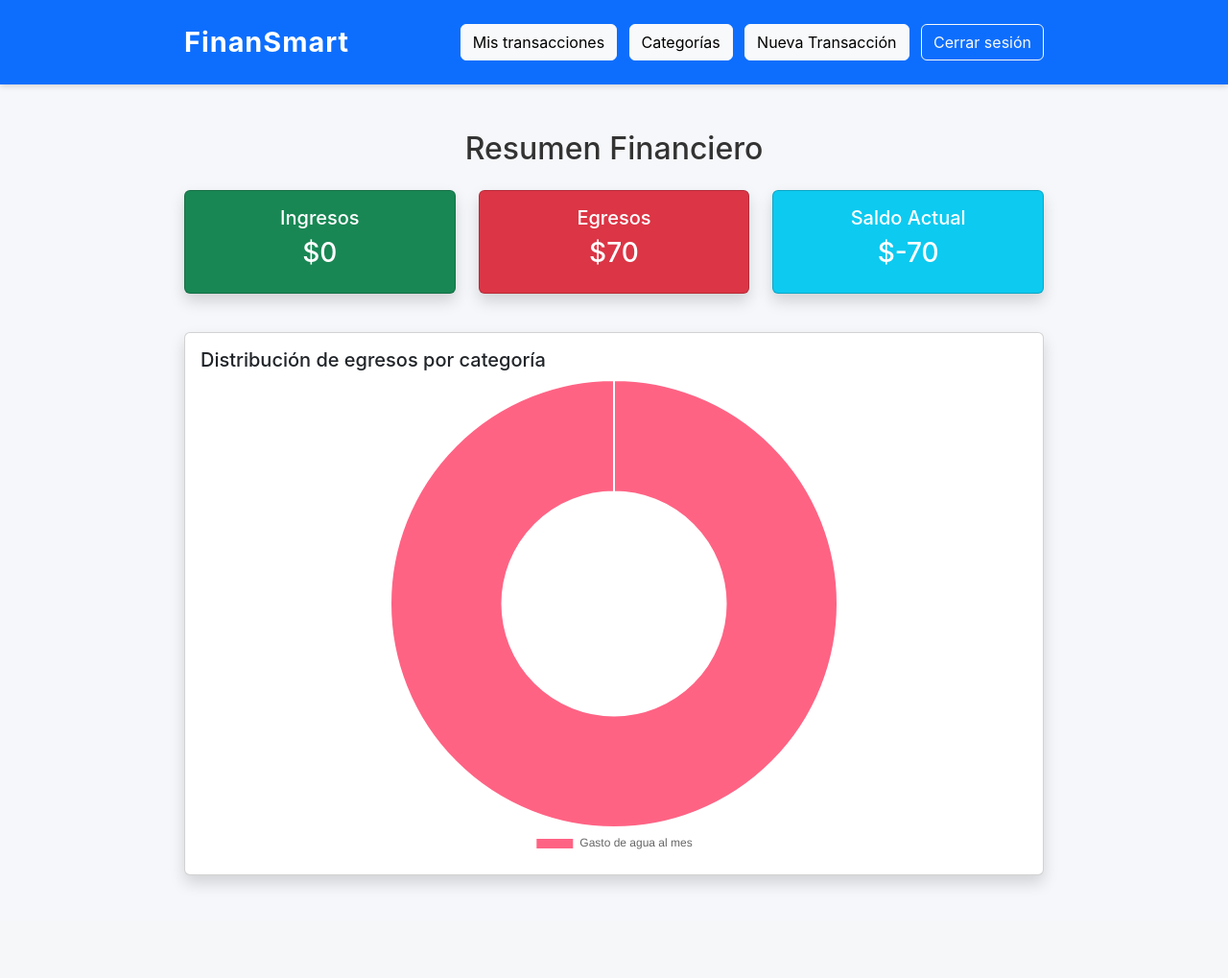
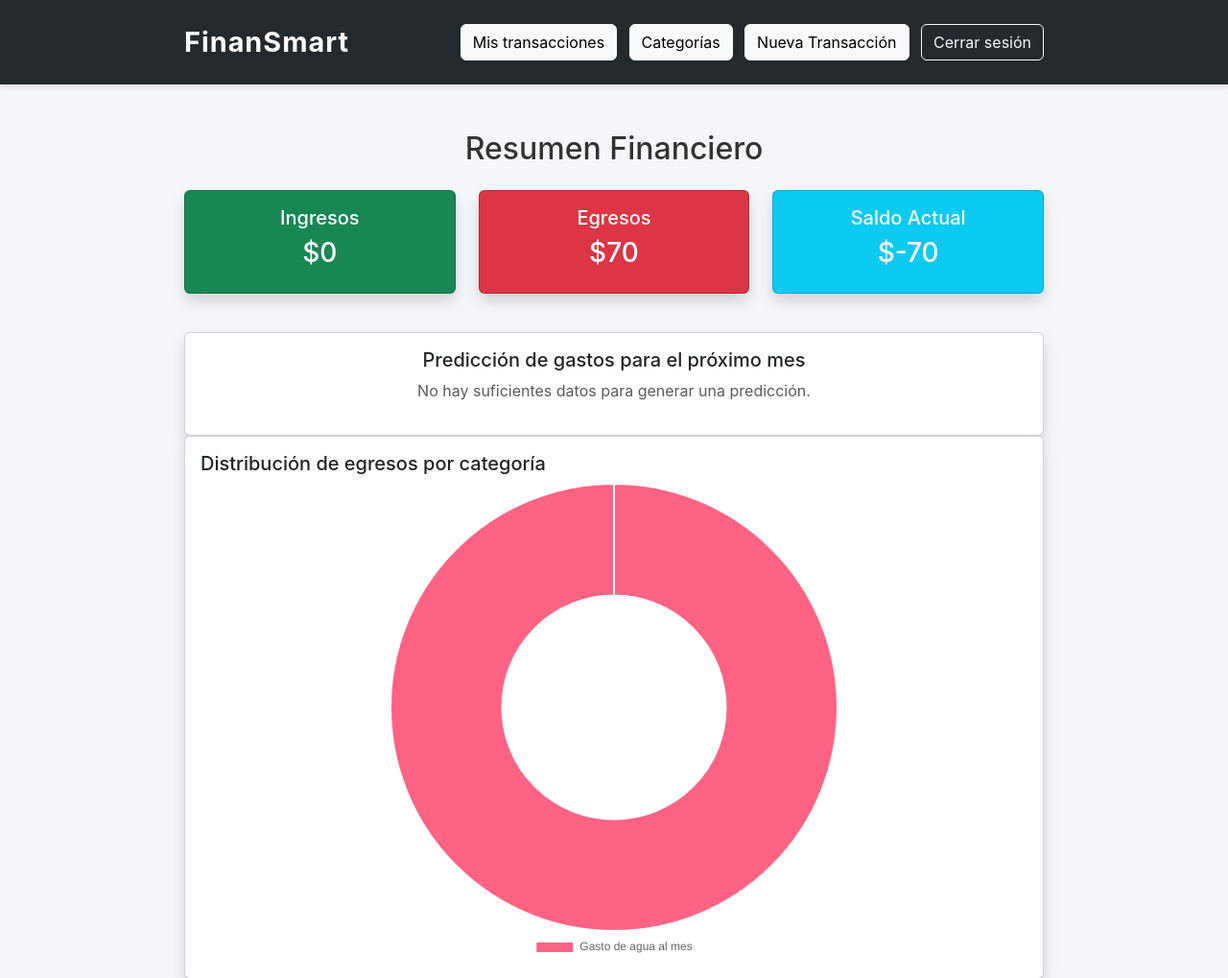
Before and after one commit to fcu2134/finansmarrt, a Flask app: page /panel in a window 1280 px wide. Shown: the top 1019 px of the page at 96% size. Before the commit the page ends 924 px from the top, so only its background shows below. Run offline with Flask 3, Linux system fonts and the light colour scheme; a user stored in the database is signed in; data comes from the database, SQL or seed files in the repository; parts of the project's set-up code (start-up, migrations or seed data) failed here and were passed over.

Commit message:
instalar requerimientos !!

```diff
--- a/app.py
+++ b/app.py
@@ -1,5 +1,3 @@
-
-
 from flask import Flask, render_template, redirect, url_for, flash, request
 from extensiones import db
 from flask_login import LoginManager, login_user, login_required, logout_user, current_user
@@ -7,50 +5,55 @@ from werkzeug.security import generate_password_hash, check_password_hash
 from formularios import FormularioRegistro, FormularioInicioSesion, FormularioCategoria, FormularioTransaccion
 from modelos import Transaccion, Categoria, Usuario
 from datetime import datetime
+import numpy as np
 
 app = Flask(__name__)
-
 app.config['SQLALCHEMY_DATABASE_URI'] = 'mysql+pymysql://root:@localhost/finansmart'
 app.config['SQLALCHEMY_TRACK_MODIFICATIONS'] = False
 app.config['SECRET_KEY'] = 'secreto2'
 
 db.init_app(app)
-from modelos import Usuario, Categoria, Transaccion
-#esto crea una instancaidel manejador de sesiones del usuario ,conecta con la aplicacion flask,y define la vista que se mostrara primero
+
+login_manager = LoginManager()
+login_manager.init_app(app)
+login_manager.login_view = 'login'
+
+# ================================
+#  paggina USUARIOS pe
+# ================================
+@login_manager.user_loader
+def cargar_usuario(usuario_id):
+    return db.session.get(Usuario, int(usuario_id))
+
 @app.route('/')
 def home():
     return redirect(url_for('login'))
 
-login_manager = LoginManager()
-login_manager.init_app(app)
-login_manager.login_view = 'login'
-#define una funcion para cargar un usuario desde la sesion
-@login_manager.user_loader
-#recibe lo que es la funcion guardado para soltar el objeto usuario que corresponde ese id
-def cargar_usuario(usuario_id):
-      return db.session.get(Usuario, int(usuario_id))
-
-
-#metodo para generar el registro del usuario y si existe te suelta un error
 @app.route('/registro', methods=['GET', 'POST'])
 def registro():
     formulario = FormularioRegistro()
     if formulario.validate_on_submit():
         existente = Usuario.query.filter(
-            (Usuario.nombre_usuario == formulario.nombre_usuario.data) | (Usuario.correo == formulario.correo.data)
+            (Usuario.nombre_usuario == formulario.nombre_usuario.data) |
+            (Usuario.correo == formulario.correo.data)
         ).first()
         if existente:
-            flash('El nombre de usuario o correo ya está registrado.')
+            flash('El nombre de usuario o correo ya está registrado.', 'error')
             return render_template('registro.html', formulario=formulario)
-        #esto encripta lo que es la contraseña
+
         clave_encriptada = generate_password_hash(formulario.contrasena.data)
-        nuevo_usuario = Usuario(nombre_usuario=formulario.nombre_usuario.data, correo=formulario.correo.data, contrasena=clave_encriptada)
+        nuevo_usuario = Usuario(
+            nombre_usuario=formulario.nombre_usuario.data,
+            correo=formulario.correo.data,
+            contrasena=clave_encriptada
+        )
         db.session.add(nuevo_usuario)
         db.session.commit()
-        flash('Registro exitoso. Ahora puedes iniciar sesión.')
+        flash('Registro exitoso. Ahora puedes iniciar sesión.', 'success')
         return redirect(url_for('login'))
+
     return render_template('registro.html', formulario=formulario)
-#esto es el metodo pal login donde flitramos por corroe y contraseña para verificar si existe
+
 @app.route('/login', methods=['GET', 'POST'])
 def login():
     formulario = FormularioInicioSesion()
@@ -62,16 +65,15 @@ def login():
         flash('Correo o contraseña incorrectos.', 'error')
     return render_template('login.html', formulario=formulario)
 
-
-
-
 @app.route('/cerrar_sesion')
 @login_required
 def cerrar_sesion():
     logout_user()
     return redirect(url_for('login'))
 
-#esto es el inicio donde se muestra los datos que vallamos creando mas el grafico(falta arreglar eso xd)
+# ================================
+# PANEL PRINCIPAL
+# ================================
 @app.route('/panel')
 @login_required
 def panel():
@@ -80,16 +82,34 @@ def panel():
     egresos = int(sum(t.monto for t in transacciones if t.tipo == 'Egreso'))
     saldo = ingresos - egresos
 
+    # esto es pa los graficos
     from collections import defaultdict
     categorias_gasto = defaultdict(float)
-
     for t in transacciones:
         if t.tipo == 'Egreso' and t.categoria:
             categorias_gasto[t.categoria.nombre] += t.monto
-
-
     labels = list(categorias_gasto.keys())
     values = list(categorias_gasto.values())
+
+    # esto predice para el siguiente mes
+    gastos_por_mes = defaultdict(float)
+    for t in transacciones:
+        if t.tipo == 'Egreso':
+            mes = t.fecha.strftime("%Y-%m")
+            gastos_por_mes[mes] += t.monto
+
+    prediccion = None
+    alerta = None
+    if len(gastos_por_mes) >= 2:
+        meses_sorted = sorted(gastos_por_mes.keys())
+        gastos_mensuales = np.array([gastos_por_mes[m] for m in meses_sorted])
+        prediccion = int(np.mean(gastos_mensuales))
+
+        # esto basicamente alertas si ya paso el promedio pa predecir
+        mes_actual = datetime.now().strftime("%Y-%m")
+        gasto_actual_mes = gastos_por_mes.get(mes_actual, 0)
+        if gasto_actual_mes > prediccion * 1.5:
+            alerta = f"¡Cuidado! Este mes has gastado ${gasto_actual_mes}, que es mayor al promedio histórico."
 
     return render_template(
         'panel.html',
@@ -97,25 +117,37 @@ def panel():
         egresos=egresos,
         saldo=saldo,
         labels=labels,
-        values=values
+        values=values,
+        prediccion=prediccion,
+        alerta=alerta
     )
 
-#esto muestra la lista de transacciones
+# ================================
+# TRANSACCIONES pe
+# ================================
 @app.route('/transacciones')
 @login_required
 def listar_transacciones():
-    print("Entró a listar_transacciones")
     transacciones = Transaccion.query.filter_by(usuario_id=current_user.id).all()
-    print(f"Cantidad transacciones: {len(transacciones)}")
     return render_template('transacciones.html', transacciones=transacciones)
 
-
-#metodo para agregar lo que es la transaccion
 @app.route('/agregar_transaccion', methods=['GET', 'POST'])
 @login_required
 def agregar_transaccion():
     formulario = FormularioTransaccion()
     formulario.categoria.choices = [(c.id, c.nombre) for c in Categoria.query.filter_by(usuario_id=current_user.id).all()]
+
+
+    if formulario.descripcion.data:
+        desc = formulario.descripcion.data.lower()
+        if "uber" in desc:
+            auto = Categoria.query.filter_by(nombre="Transporte", usuario_id=current_user.id).first()
+            if auto:
+                formulario.categoria.data = auto.id
+        elif "super" in desc or "mercado" in desc:
+            auto = Categoria.query.filter_by(nombre="Comida", usuario_id=current_user.id).first()
+            if auto:
+                formulario.categoria.data = auto.id
 
     if formulario.validate_on_submit():
         nueva = Transaccion(
@@ -128,20 +160,57 @@ def agregar_transaccion():
         )
         db.session.add(nueva)
         db.session.commit()
-        flash('Transacción agregada con éxito')
+        flash('Transacción agregada con éxito', 'success')
         return redirect(url_for('panel'))
 
     return render_template('agregar_transaccion.html', form=formulario)
-#metodo de  las categoria :V
+
+@app.route('/transacciones/editar/<int:id>', methods=['GET', 'POST'])
+@login_required
+def editar_transaccion(id):
+    transaccion = Transaccion.query.get_or_404(id)
+    if transaccion.usuario_id != current_user.id:
+        flash("No tienes permiso para editar esta transacción.", "error")
+        return redirect(url_for('panel'))
+
+    form = FormularioTransaccion(obj=transaccion)
+    form.categoria.choices = [(c.id, c.nombre) for c in Categoria.query.filter_by(usuario_id=current_user.id).all()]
+
+    if form.validate_on_submit():
+        transaccion.monto = form.monto.data
+        transaccion.tipo = form.tipo.data
+        transaccion.categoria_id = form.categoria.data
+        transaccion.fecha = form.fecha.data
+        transaccion.descripcion = form.descripcion.data
+        db.session.commit()
+        flash("Transacción actualizada.", "success")
+        return redirect(url_for('listar_transacciones'))
+
+    return render_template('editar_transaccion.html', form=form)
+
+@app.route('/transacciones/eliminar/<int:id>', methods=['POST'])
+@login_required
+def eliminar_transaccion(id):
+    transaccion = Transaccion.query.get_or_404(id)
+    if transaccion.usuario_id != current_user.id:
+        flash("No tienes permiso para eliminar esta transacción.", "error")
+        return redirect(url_for('listar_transacciones'))
+
+    db.session.delete(transaccion)
+    db.session.commit()
+    flash("Transacción eliminada.", "success")
+    return redirect(url_for('listar_transacciones'))
+
+# ================================
+# CATEGORÍAS pe
+# ================================
 @app.route('/categorias', methods=['GET', 'POST'])
 @login_required
 def categorias():
     form = FormularioCategoria()
-        #filtramos la categorias por el id del usuaario
     categorias = Categoria.query.filter_by(usuario_id=current_user.id).all()
 
     if form.validate_on_submit():
-
         existe = Categoria.query.filter_by(usuario_id=current_user.id, nombre=form.nombre.data).first()
         if existe:
             flash("Esa categoría ya existe.", "error")
@@ -155,8 +224,6 @@ def categorias():
 
     return render_template('categorias.html', form=form, categorias=categorias)
 
-
-#metodo paara editar las categoria por id :V
 @app.route('/categorias/editar/<int:id>', methods=['GET', 'POST'])
 @login_required
 def editar_categoria(id):
@@ -173,60 +240,27 @@ def editar_categoria(id):
         return redirect(url_for('categorias'))
 
     return render_template('editar_categoria.html', form=form)
-#metodo pa eliminar las categoria por id :V
+
 @app.route('/categorias/eliminar/<int:id>', methods=['POST'])
 @login_required
 def eliminar_categoria(id):
     categoria = Categoria.query.get_or_404(id)
     if categoria.usuario_id != current_user.id:
-        flash("No tienes permiso para eliminar esta categoría.")
+        flash("No tienes permiso para eliminar esta categoría.", "error")
         return redirect(url_for('categorias'))
 
     if categoria.transacciones:
-        flash("No puedes eliminar una categoría con transacciones asociadas.")
+        flash("No puedes eliminar una categoría con transacciones asociadas.", "error")
         return redirect(url_for('categorias'))
 
     db.session.delete(categoria)
     db.session.commit()
-    flash("Categoría eliminada.")
+    flash("Categoría eliminada.", "success")
     return redirect(url_for('categorias'))
 
-@app.route('/transacciones/editar/<int:id>', methods=['GET', 'POST'])
-@login_required
-def editar_transaccion(id):
-    transaccion = Transaccion.query.get_or_404(id)
-    if transaccion.usuario_id != current_user.id:
-        flash("No tienes permiso para editar esta transacción.", "error")
-        return redirect(url_for('panel'))
-
-    form = FormularioTransaccion(obj=transaccion)
-    # cargamos la categoria pal usuario en el selectt
-    form.categoria.choices = [(c.id, c.nombre) for c in Categoria.query.filter_by(usuario_id=current_user.id).all()]
-
-    if form.validate_on_submit():
-        transaccion.monto = form.monto.data
-        transaccion.tipo = form.tipo.data
-        transaccion.categoria_id = form.categoria.data
-        transaccion.fecha = form.fecha.data
-        transaccion.descripcion = form.descripcion.data
-        db.session.commit()
-        flash("Transacción actualizada.", "success")
-        return redirect(url_for('panel'))
-
-    return render_template('editar_transaccion.html', form=form)
-@app.route('/transacciones/eliminar/<int:id>', methods=['POST'])
-@login_required
-def eliminar_transaccion(id):
-    transaccion = Transaccion.query.get_or_404(id)
-    if transaccion.usuario_id != current_user.id:
-        flash("No tienes permiso para eliminar esta transacción.", "error")
-        return redirect(url_for('listar_transacciones'))
-
-    db.session.delete(transaccion)
-    db.session.commit()
-    flash("Transacción eliminada.")
-    return redirect(url_for('listar_transacciones'))
-
+# ================================
+# arranque de motores !
+# ================================
 if __name__ == '__main__':
     with app.app_context():
         db.create_all()
--- a/requirements.txt
+++ b/requirements.txt
@@ -6,3 +6,4 @@ PyMySQL==1.1.0
 email-validator==2.1.1
 WTForms==3.1.2
 Werkzeug==2.3.7
+numpy==2.2.1
--- a/static/css/panel.css
+++ b/static/css/panel.css
@@ -148,4 +148,7 @@ body {
     font-size: 1rem;
     padding: 0.75rem 2rem;
   }
+
+
+
 }
--- a/templates/agregar_transaccion.html
+++ b/templates/agregar_transaccion.html
@@ -23,7 +23,7 @@
 
 
 <!--el navbaar-->
-<nav class="navbar navbar-expand-lg navbar-dark bg-primary">
+<nav class="navbar navbar-expand-lg navbar-dark bg-dark">
   <div class="container">
     <!--enlaces que uso para hacer referencia la vista-->
     <a class="navbar-brand" href="{{ url_for('panel') }}">FinanSmart</a>
--- a/templates/categorias.html
+++ b/templates/categorias.html
@@ -9,7 +9,7 @@
 </head>
 <body>
  <!--navbaaar-->
-<nav class="navbar navbar-expand-lg navbar-dark bg-primary">
+<nav class="navbar navbar-expand-lg navbar-dark bg-dark">
   <div class="container">
     <a class="navbar-brand" href="{{ url_for('panel') }}">FinanSmart</a>
     <div class="ms-auto">
--- a/templates/panel.html
+++ b/templates/panel.html
@@ -6,10 +6,12 @@
   <link href="https://cdn.jsdelivr.net/npm/bootstrap@5.3.0/dist/css/bootstrap.min.css" rel="stylesheet">
   <link href="{{ url_for('static', filename='css/panel.css') }}" rel="stylesheet">
   <script src="https://cdn.jsdelivr.net/npm/chart.js"></script>
+  <script src="https://cdn.jsdelivr.net/npm/bootstrap@5.3.0/dist/js/bootstrap.bundle.min.js"></script>
+
 </head>
 <body>
 
-<nav class="navbar navbar-expand-lg navbar-dark bg-primary">
+<nav class="navbar navbar-expand-lg navbar-dark bg-purple">
   <div class="container">
     <a class="navbar-brand" href="#">FinanSmart</a>
     <div class="ms-auto">
@@ -51,6 +53,18 @@
       </div>
     </div>
   </div>
+<!-- Predicción de gastos -->
+<div class="card shadow mt-4">
+  <div class="card-body text-center">
+    <h5 class="card-title">Predicción de gastos para el próximo mes</h5>
+    {% if prediccion %}
+      <p>Basado en tus últimos gastos, podrías gastar aproximadamente:</p>
+      <h3 class="text-warning">${{ prediccion }}</h3>
+    {% else %}
+      <p class="text-muted">No hay suficientes datos para generar una predicción.</p>
+    {% endif %}
+  </div>
+</div>
 
   <!-- Gráfico de categorías -->
   <div class="card shadow">
@@ -66,6 +80,35 @@
     </div>
   </div>
 </div>
+<!-- mensjae flotante que avisa que se agrego la transa  -->
+<div class="position-fixed top-0 end-0 p-3" style="z-index: 1050;">
+  {% with messages = get_flashed_messages(with_categories=true) %}
+    {% if messages %}
+      {% for category, message in messages %}
+      <div class="toast align-items-center text-white bg-black border-0 mb-2" role="alert" aria-live="assertive" aria-atomic="true">
+        <div class="d-flex">
+          <div class="toast-body">
+            {{ message }}
+          </div>
+          <button type="button" class="btn-close btn-close-white me-2 m-auto" data-bs-dismiss="toast" aria-label="Close"></button>
+        </div>
+      </div>
+      {% endfor %}
+    {% endif %}
+  {% endwith %}
+</div>
+
+<script>
+document.addEventListener('DOMContentLoaded', function () {
+  var toastElList = [].slice.call(document.querySelectorAll('.toast'))
+  var toastList = toastElList.map(function (toastEl) {
+    var option = { delay: 3000 }  // desaparece después de 3 segundos
+    var t = new bootstrap.Toast(toastEl, option)
+    t.show()
+    return t
+  })
+});
+</script>
 
 <!-- Script del gráfico -->
 {% if labels and values %}
--- a/templates/transacciones.html
+++ b/templates/transacciones.html
@@ -8,7 +8,7 @@
 
 </head>
 <body>
-  <nav class="navbar navbar-expand-lg navbar-dark bg-primary">
+  <nav class="navbar navbar-expand-lg navbar-dark bg-dark">
   <div class="container">
     <a class="navbar-brand" href="{{ url_for('panel') }}">FinanSmart</a>
     <div class="ms-auto">
```
